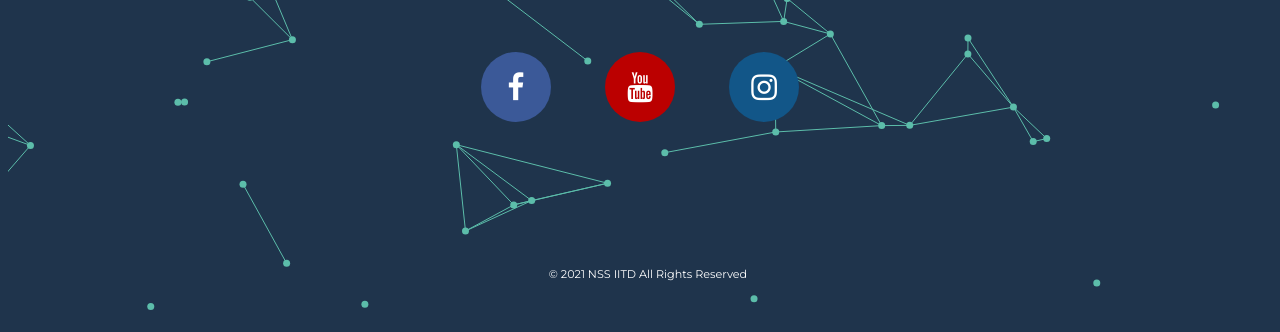
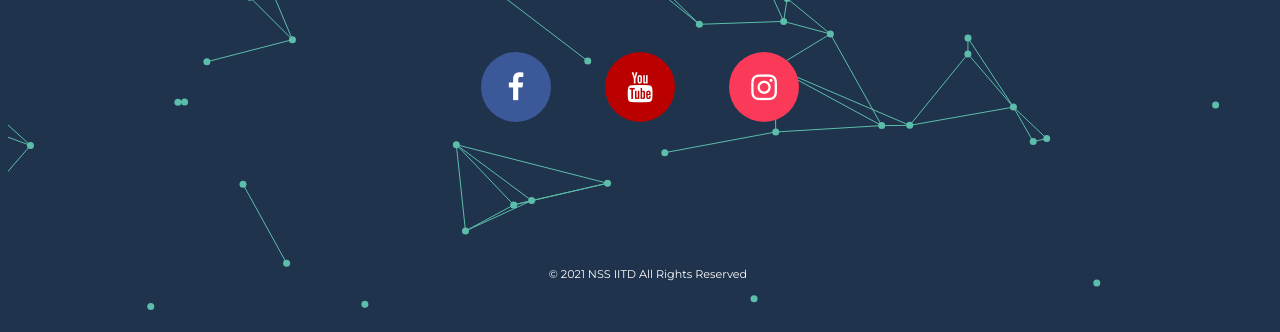
Before and after one commit to nys007/KaizenWebsite, a website: page ComingSoon.html in a window 1280 px wide. Shown: the part 476-808 px from the top of the page. Drawn offline with nearby package versions, Linux system fonts and the light colour scheme.

Commit message:
instagram bg changed

```diff
--- a/ComingSoon.html
+++ b/ComingSoon.html
@@ -213,7 +213,7 @@
 }
 
 .fa-instagram {
-  background: #125688;
+  background: #fb3958;
   color: white;
 }
 
```
